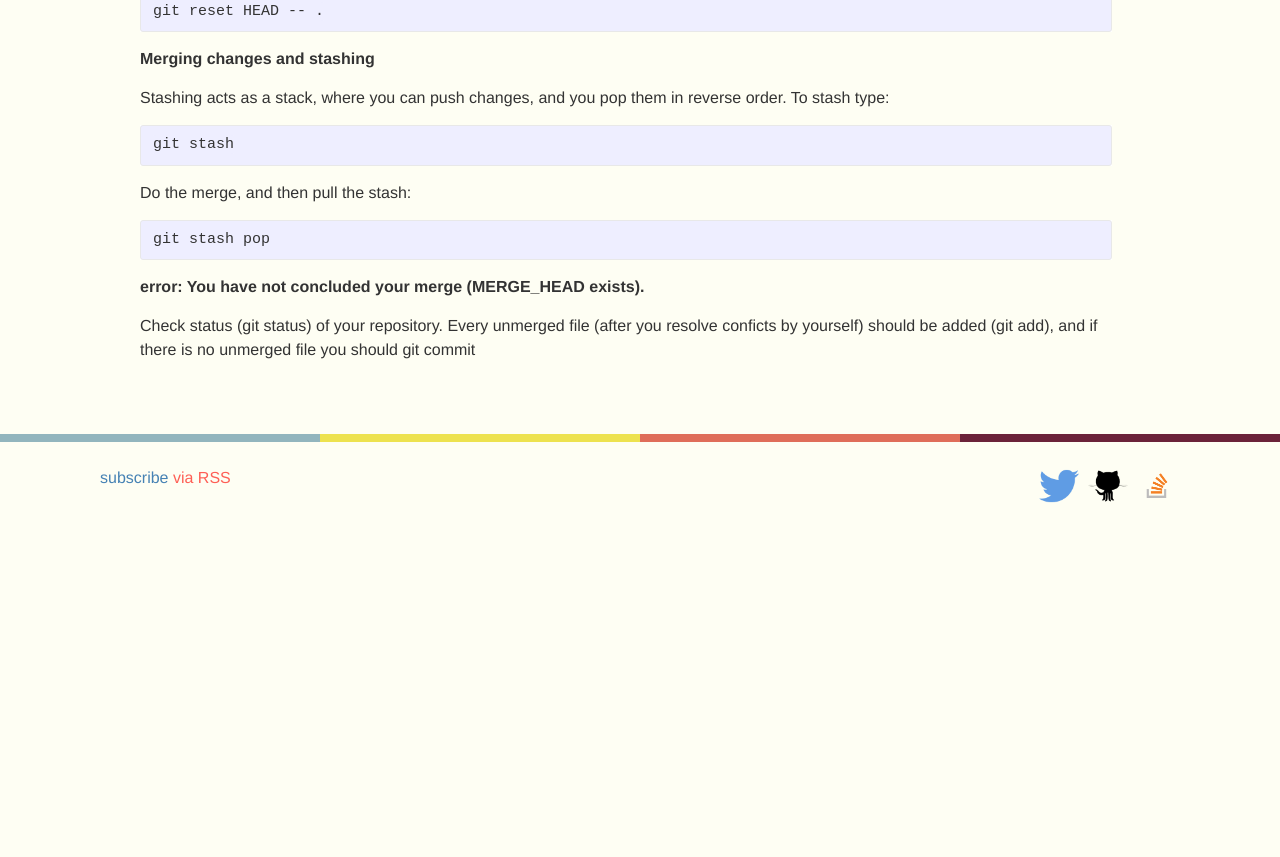
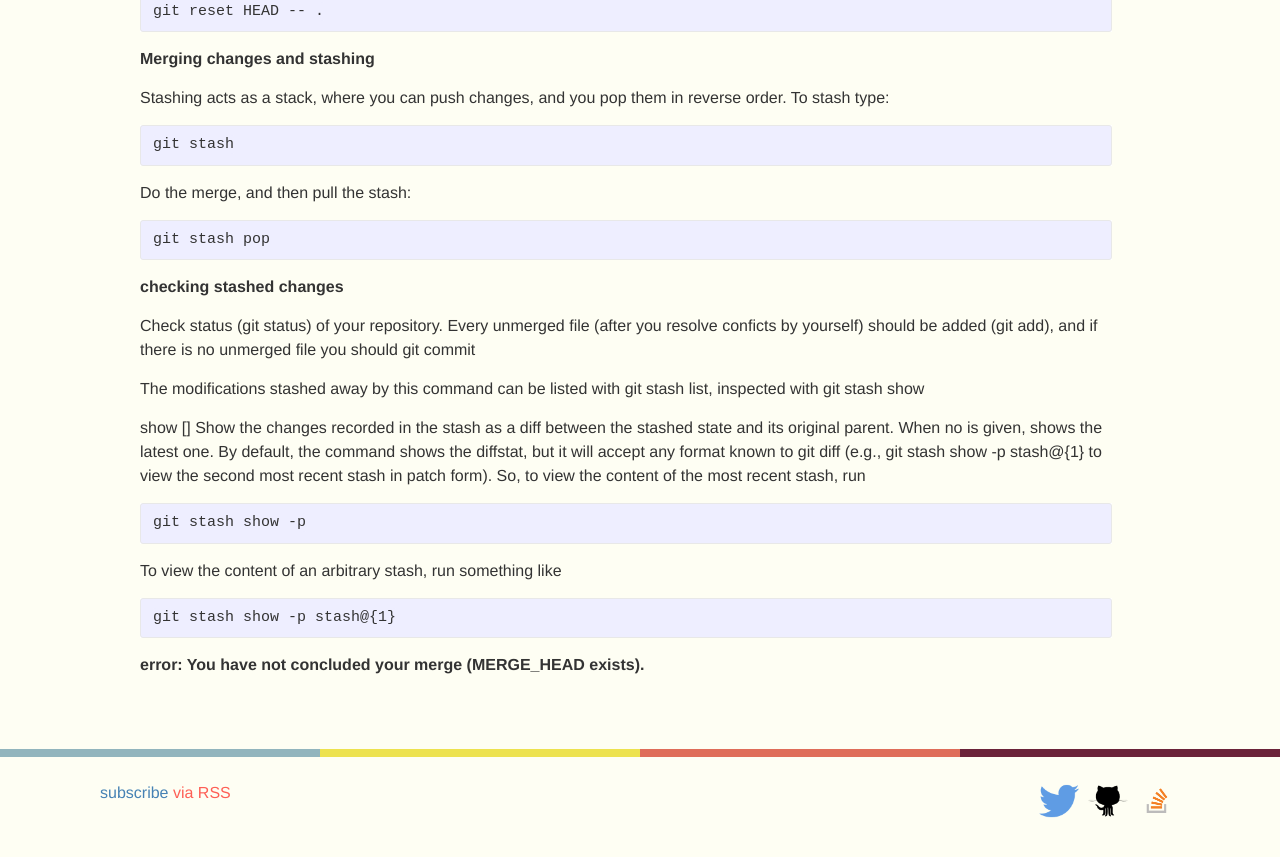
Before and after one commit to thejavamonk/thejavamonk.github.io, a Jekyll site: the page built from _posts/blog/2016-07-7-git-cheatsheet.markdown, in a window 1280 px wide and 900 px high, scrolled down 782 px. Shown: the top 857 px of the window. Built offline with Jekyll 4.4.1, drawn with Linux system fonts in a browser that asks for light colours; before the commit the page ends 1367 px from its top, so only the background shows below that.

Commit message:
updated git cheet sheet

```diff
--- a/_posts/blog/2016-07-7-git-cheatsheet.markdown
+++ b/_posts/blog/2016-07-7-git-cheatsheet.markdown
@@ -36,6 +36,27 @@ Do the merge, and then pull the stash:
 git stash pop
 {% endhighlight %}
 
-**error: You have not concluded your merge (MERGE_HEAD exists).**
+**checking stashed changes**
 
 Check status (git status) of your repository. Every unmerged file (after you resolve conficts by yourself) should be added (git add), and if there is no unmerged file you should git commit
+
+The modifications stashed away by this command can be listed with git stash list, inspected with git stash show
+
+show [<stash>]
+       Show the changes recorded in the stash as a diff between the stashed state and
+       its original parent. When no <stash> is given, shows the latest one. By default,
+       the command shows the diffstat, but it will accept any format known to git diff
+       (e.g., git stash show -p stash@{1} to view the second most recent stash in patch
+       form).
+So, to view the content of the most recent stash, run
+
+{% highlight unix %}
+git stash show -p
+{% endhighlight %}
+To view the content of an arbitrary stash, run something like
+
+{% highlight unix %}
+git stash show -p stash@{1}
+{% endhighlight %}
+
+**error: You have not concluded your merge (MERGE_HEAD exists).**
```
